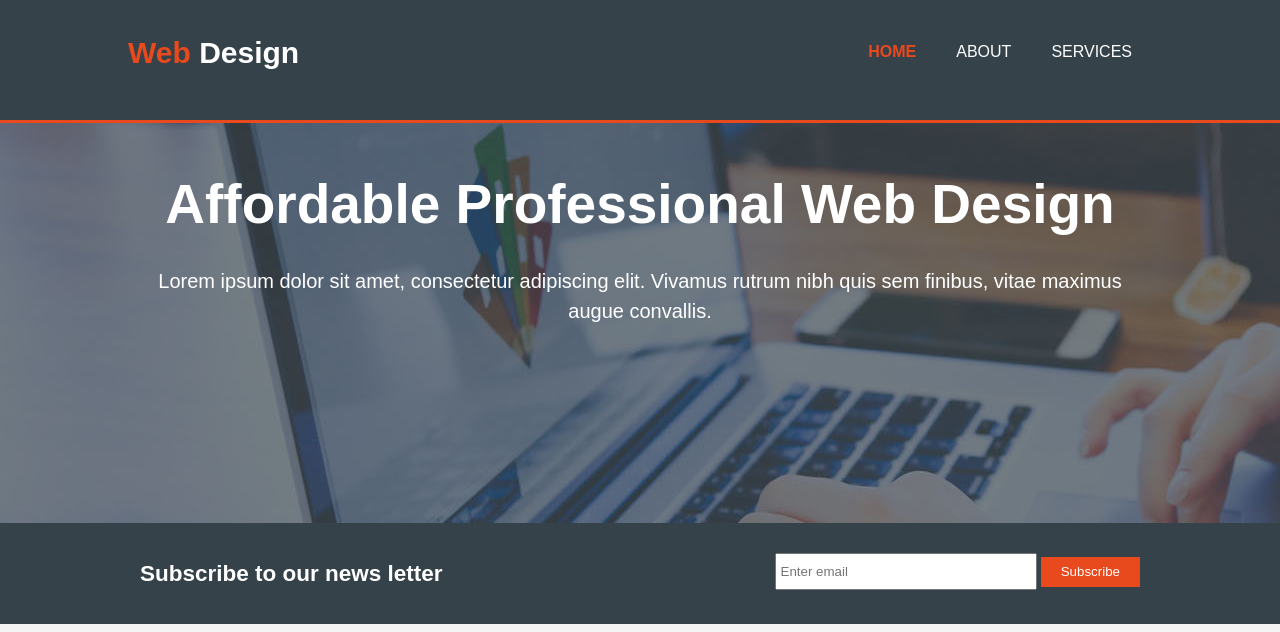
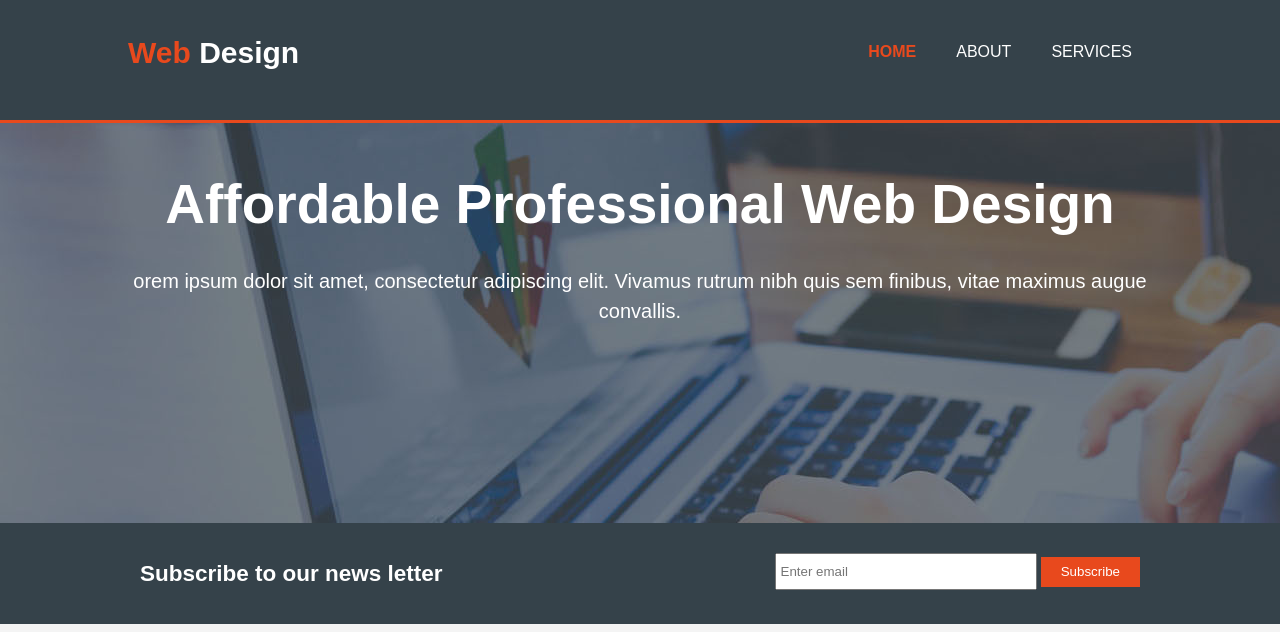
Before and after one commit to Ascdeath/Website-template, a plain HTML site: page Index.html in a window 1280 px wide. Shown: the top 632 px of the page. Drawn offline with Linux system fonts and the light colour scheme.

Commit message:
no changes

```diff
--- a/Index.html
+++ b/Index.html
@@ -28,7 +28,7 @@
             <h1>Affordable Professional Web Design</h1>
             <p>
 
-                Lorem ipsum dolor sit amet, consectetur adipiscing elit. Vivamus rutrum nibh quis sem finibus, vitae maximus augue convallis.</p>
+                orem ipsum dolor sit amet, consectetur adipiscing elit. Vivamus rutrum nibh quis sem finibus, vitae maximus augue convallis.</p>
         </div>
     </section>
     <section id="newsletter">
```
